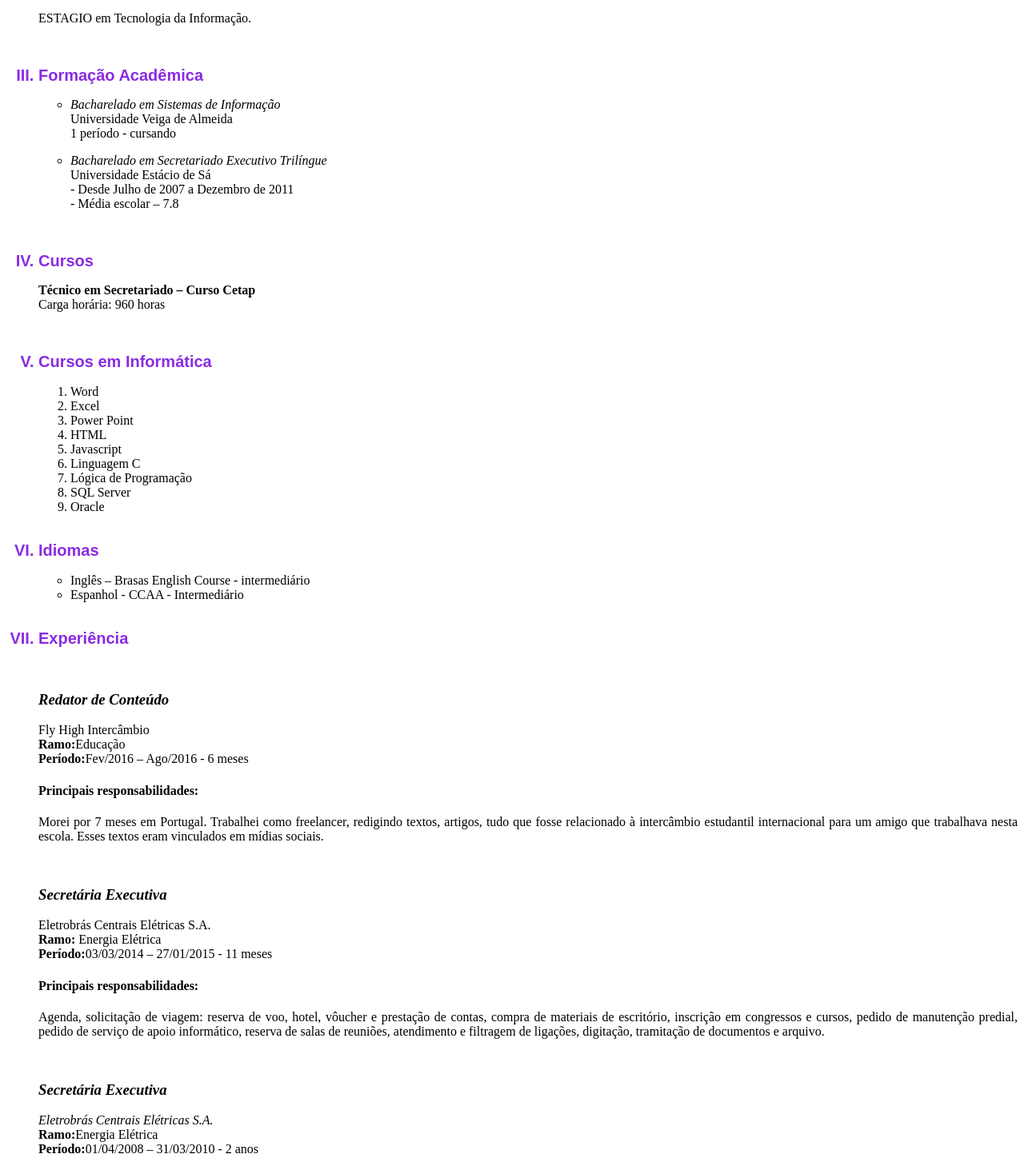
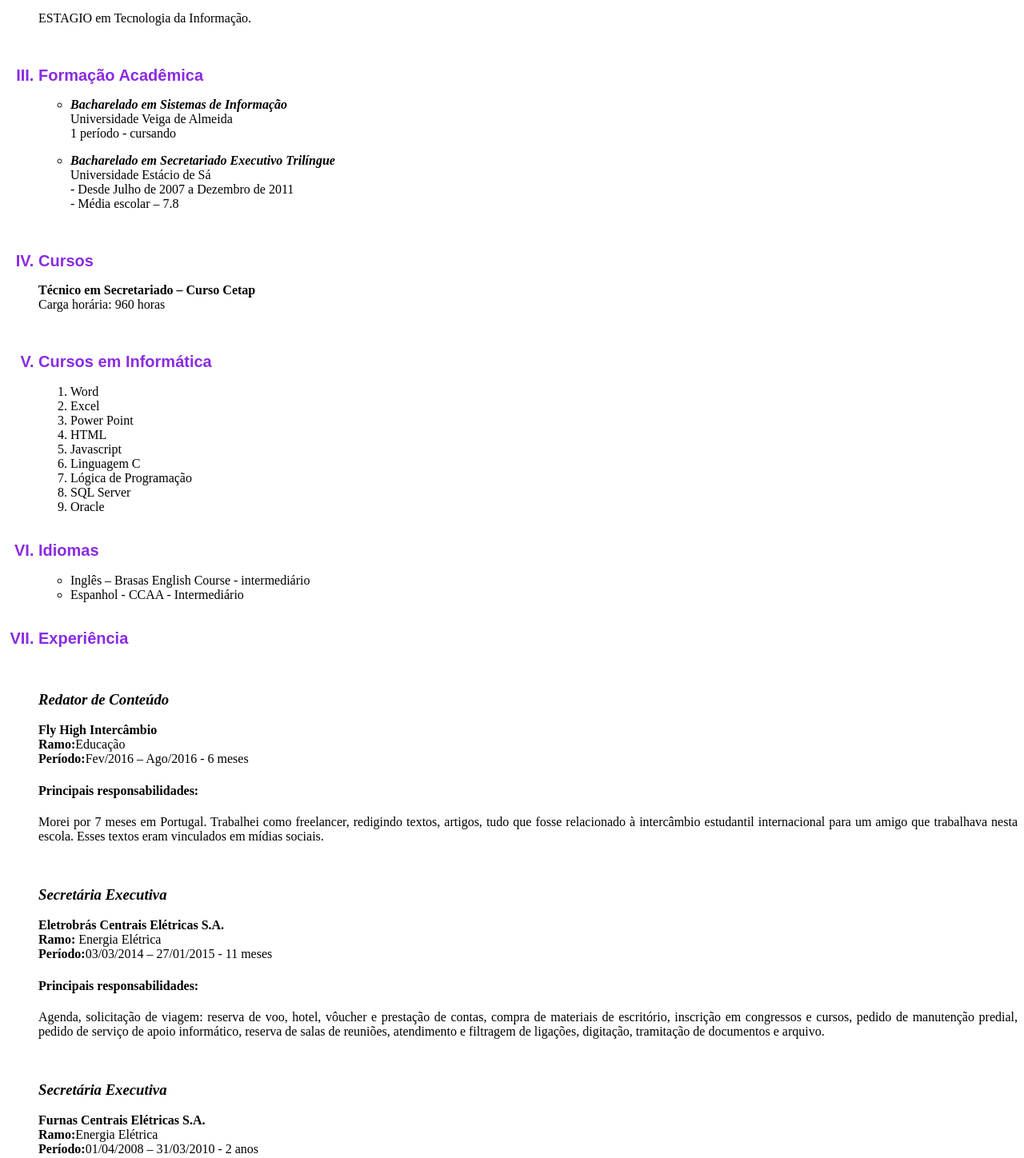
Before and after one commit to debyvilaca/debyvilaca.github.io, a plain HTML site: page index.html in a window 1280 px wide. Shown: the part 373-1821 px from the top of the page at 80% size. Drawn offline with Linux system fonts and the light colour scheme.

Commit message:
Update index.html

```diff
--- a/index.html
+++ b/index.html
@@ -47,11 +47,11 @@
 <br>
        <h2><li>Formação Acadêmica</li></h2>
          <ul>
-            <li><p><em>Bacharelado em Sistemas de Informação</em><br>
+              <li><p><em><strong>Bacharelado em Sistemas de Informação</strong></em><br>
                        Universidade Veiga de Almeida<br>
                        1 período - cursando</p></li>
 
-            <li><p><em>Bacharelado em Secretariado Executivo Trilíngue</em><br>
+              <li><p><em><strong>Bacharelado em Secretariado Executivo Trilíngue</strong></em><br>
                        Universidade Estácio de Sá<br>
                        - Desde Julho de 2007 a  Dezembro de 2011<br>
                        - Média escolar – 7.8</p></li>
@@ -83,7 +83,7 @@
       <h2><li>Experiência</li></h2>
 <br>
       <h3><em>Redator de Conteúdo</em></h3>
-              Fly High Intercâmbio<br>
+         <strong>Fly High Intercâmbio</strong><br>
       <strong>Ramo:</strong>Educação<br>
       <strong>Período:</strong>Fev/2016 – Ago/2016  - 6 meses<br>
 
@@ -93,7 +93,7 @@
 
 <br>
       <h3><em>Secretária Executiva</em></h3>
-              Eletrobrás Centrais Elétricas S.A.<br>
+         <strong>Eletrobrás Centrais Elétricas S.A.</strong><br>
       <strong>Ramo:</strong> Energia Elétrica<br>
       <strong>Período:</strong>03/03/2014 – 27/01/2015  - 11 meses<br>
 
@@ -102,7 +102,7 @@
       <p>Agenda, solicitação de viagem: reserva de voo, hotel, vôucher e prestação de contas, compra de materiais de escritório, inscrição em congressos e cursos, pedido de manutenção predial, pedido de serviço de apoio informático, reserva de salas de reuniões, atendimento e filtragem de ligações, digitação, tramitação de documentos e arquivo.</p>
 <br>
       <h3><em>Secretária Executiva</em></h3>
-          <em>Eletrobrás Centrais Elétricas S.A.</em><br>
+          <strong>Furnas Centrais Elétricas S.A.</strong><br>
       <strong>Ramo:</strong>Energia Elétrica<br>
       <strong>Período:</strong>01/04/2008 – 31/03/2010 - 2 anos
 
```
